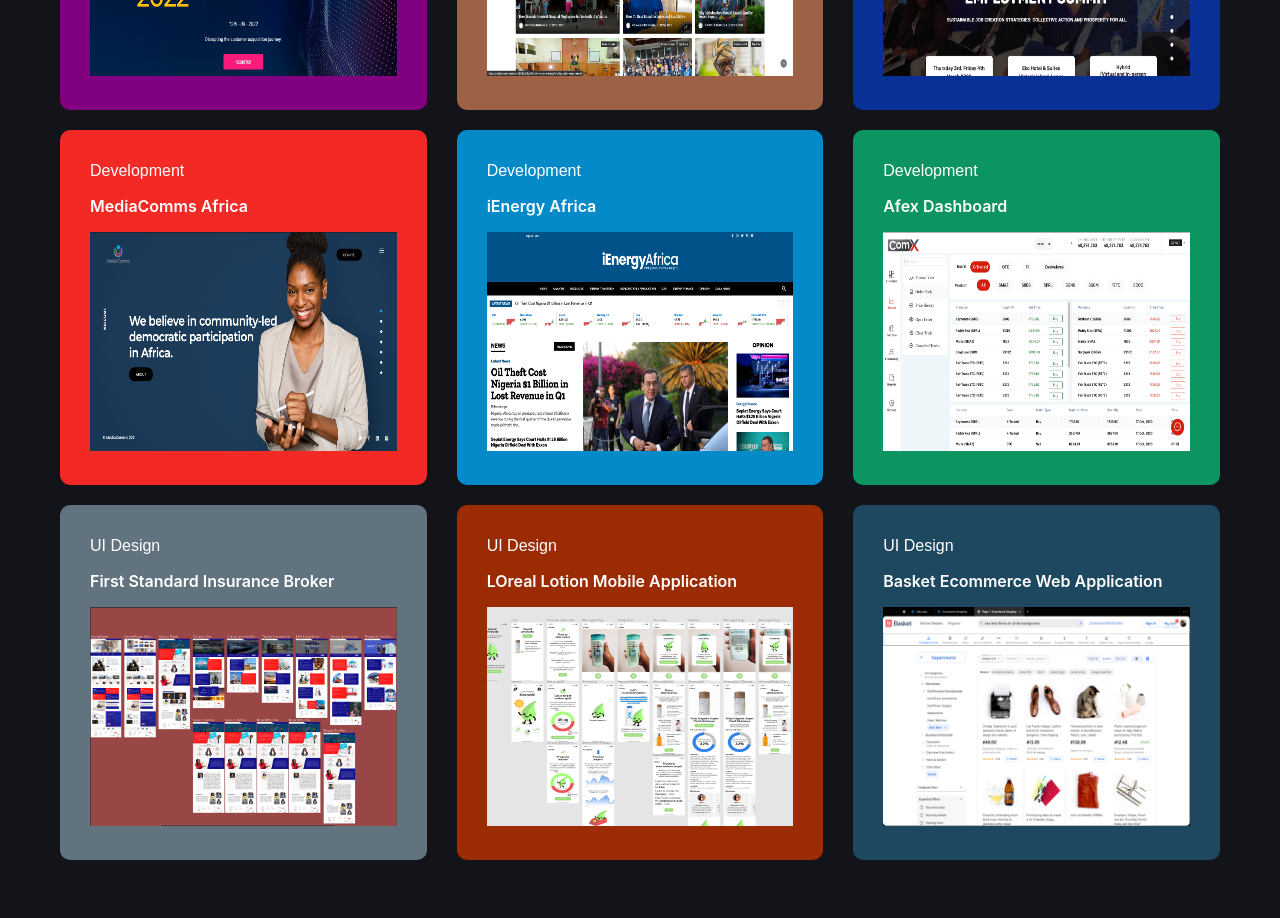
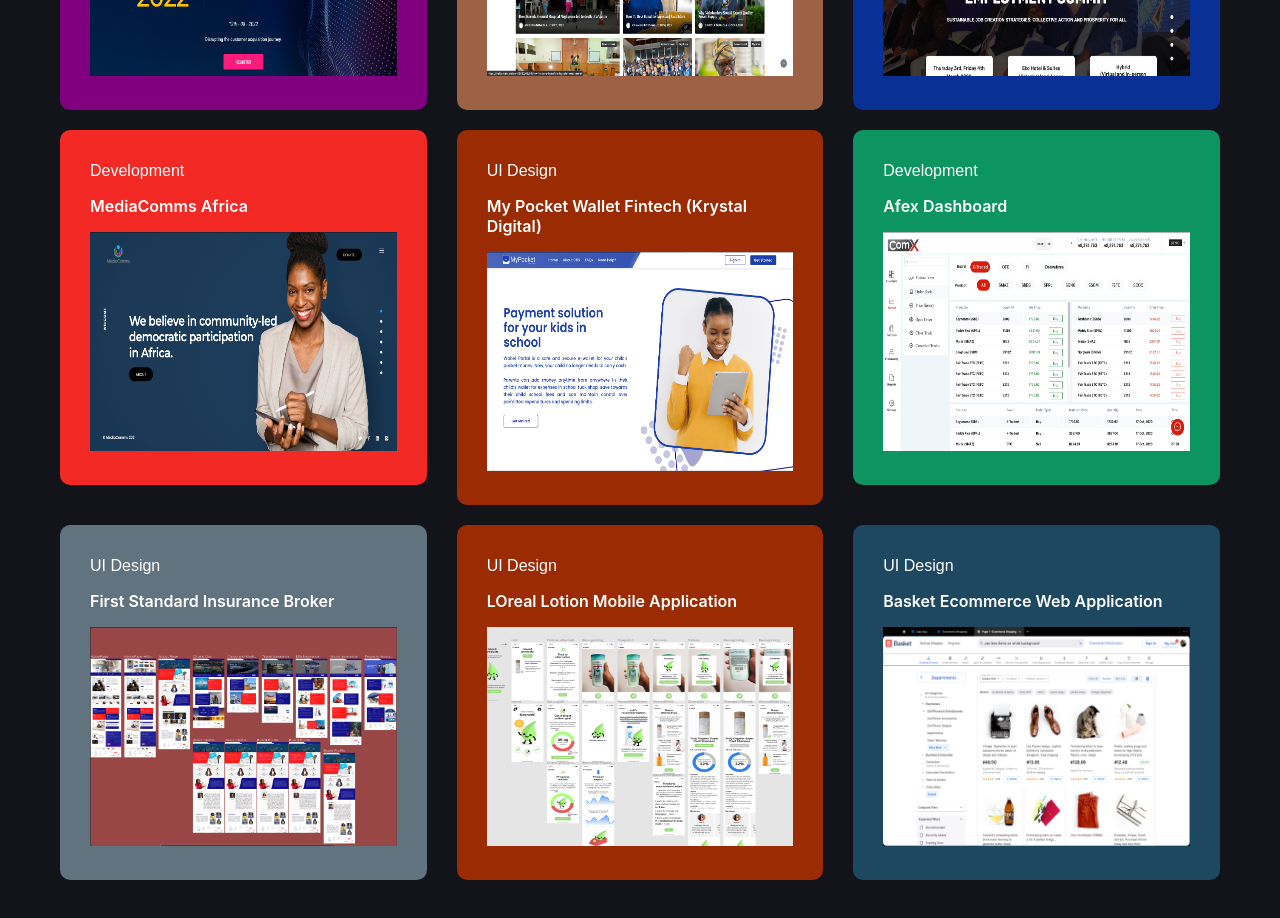
Before and after one commit to keniossai/my-portfolio, a Next.js app: page /HomePage in a window 1280 px wide. Shown: the part 1180-2098 px from the top of the page. Built offline with nearby package versions, Linux system fonts and the light colour scheme.

Commit message:
Added new project

```diff
--- a/components/Work/Portfolio.js
+++ b/components/Work/Portfolio.js
@@ -69,11 +69,11 @@
                 </a>
             </FeatureBody>
             <FeatureBody>
-                <a href="https://www.ienergy-africa.com/" rel="noreferrer" target="_blank" className='feature-item'>
-                    <Card className="light">
-                        <span>Development</span>
-                        <h3 className='bold'>iEnergy Africa</h3>
-                        <Image src="/energy.png" width={700} height={500} alt='iEnergy Africa' />
+                <a href="https://www.figma.com/proto/a773FQXPlYwbCJ3856atIE/AGM?page-id=0%3A1&node-id=37%3A61&viewport=-1733%2C-89%2C0.25&scaling=scale-down-width&starting-point-node-id=37%3A61" rel="noreferrer" target="_blank" className='feature-item'>
+                    <Card className="purple">
+                        <span>UI Design</span>
+                        <h3 className='bold'>My Pocket Wallet Fintech (Krystal Digital)</h3>
+                        <Image src="/my-wallet.png" width={700} height={500} alt='My Pocket Krystal' />
                     </Card>
                 </a>
             </FeatureBody>
--- a/pages/projects.js
+++ b/pages/projects.js
@@ -99,8 +99,8 @@
                 <a href="https://www.figma.com/proto/Menz1msiJgPH3FwGkA9QfW/L'Oreal-Lotion?page-id=0%3A1&node-id=1%3A3&viewport=482%2C419%2C0.25&scaling=scale-down&starting-point-node-id=1%3A3" rel="noreferrer" target="_blank" className='feature-item'>
                     <Card className="purple">
                         <span>UI Design</span>
-                        <h3 className='bold'>LOreal Lotion Mobile Application</h3>
-                        <Image src="/loreal.png" width={700} height={500} alt='iEnergy Africa' />
+                        <h3 className='bold'>My Pocket Wallet Fintech (Krystal Digital)</h3>
+                        <Image src="/my-wallet.png" width={700} height={500} alt='My Pocket Krystal' />
                     </Card>
                 </a>
             </FeatureBody>
```
Also changed, not shown: public/my-wallet.png (added).
